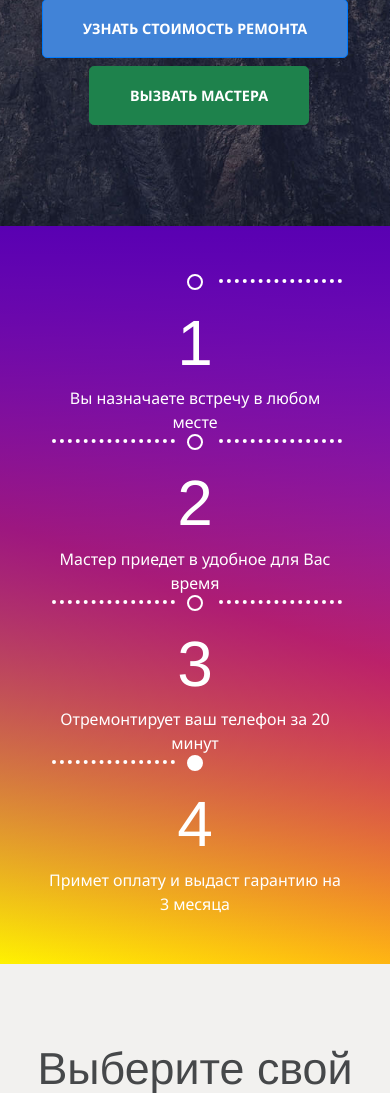
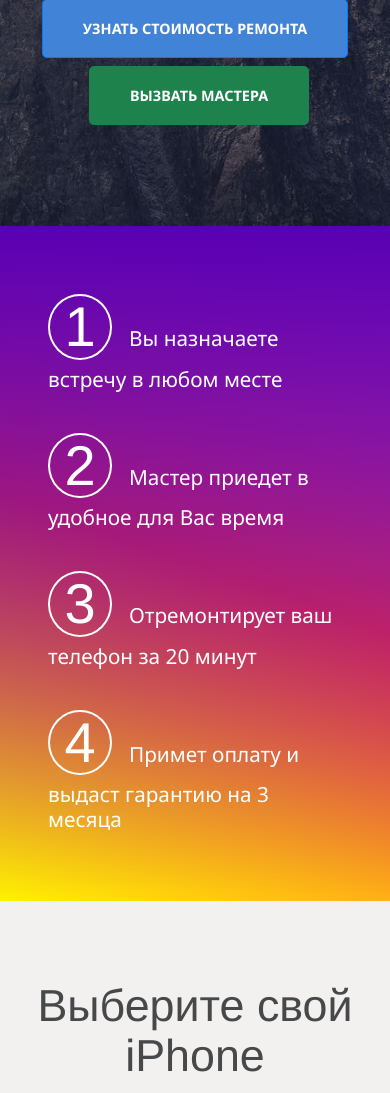
Before and after one commit to Anntie/LightningDesign, a PHP site: page / in a window 390 px wide. Shown: the part 574-1667 px from the top of the page. Run offline with PHP 8.4, Linux system fonts and the light colour scheme; some libraries are stand-ins or nearby versions.

Commit message:
Made steps adaptive

```diff
--- a/css/lightning.css
+++ b/css/lightning.css
@@ -530,6 +530,38 @@ img[data-src] {
   color: #fff;
 }
 
+.steps-text {
+  width: 80%;
+  margin: 0 auto;
+}
+
+@media screen and (max-width: 767.98px) {
+  .steps-number {
+    font-size: 3.5rem;
+    border: 2px #fff solid;
+    width: 4rem;
+    -webkit-border-radius: 100%;
+    -moz-border-radius: 100%;
+    border-radius: 100%;
+
+  }
+
+  .steps-text {
+    font-size: 1.3rem;
+    margin-left: .8rem;
+  }
+
+  .steps-col {
+    padding-top: 20px;
+    padding-bottom: 20px;
+  }
+}
+
+@media screen and (min-width: 180px) and (max-width: 480px) {
+
+}
+
+
 .circle-empty {
   width: 16px;
   height: 16px;
--- a/index.html
+++ b/index.html
@@ -92,32 +92,40 @@
 		</section>
 		<section class="steps p-5">
 			<div class="container">
-				<div class="row text-center steps-row">
+				<div class="row text-md-center steps-row">
 					<div class="col-12 col-md-3 p-0">
-						<div class="dotted-line float-right"></div>
-						<div class="circle-empty rounded-circle"></div>
-						<h1 class="text-center">1</h1>
-						<div class="steps-text">Вы назначаете встречу в любом месте</div>
+						<div class="dotted-line float-right d-none d-md-block"></div>
+						<div class="circle-empty rounded-circle d-none d-md-block"></div>
+						<div class="steps-col">
+							<h1 class="steps-number text-center d-inline-block d-md-block">1</h1>
+							<h6 class="steps-text d-inline d-md-block">Вы назначаете встречу в любом месте</h6>
+						</div>
 					</div>
 					<div class="col-12 col-md-3 p-0">
-						<div class="dotted-line float-left"></div>
-						<div class="dotted-line float-right"></div>
-						<div class="circle-empty rounded-circle"></div>
-						<h1 class="text-center">2</h1>
-						<div class="steps-text">Мастер приедет в удобное для Вас время</div>
+						<div class="dotted-line float-left d-none d-md-block"></div>
+						<div class="dotted-line float-right d-none d-md-block"></div>
+						<div class="circle-empty rounded-circle d-none d-md-block"></div>
+						<div class="steps-col">
+							<h1 class="steps-number text-center d-inline-block d-md-block">2</h1>
+							<h6 class="steps-text d-inline d-md-block">Мастер приедет в удобное для Вас время</h6>
+						</div>
 					</div>
 					<div class="col-12 col-md-3 p-0">
-						<div class="dotted-line float-left"></div>
-						<div class="dotted-line float-right"></div>
-						<div class="circle-empty rounded-circle"></div>
-						<h1 class="text-center">3</h1>
-						<div class="steps-text">Отремонтирует ваш телефон за 20 минут</div>
+						<div class="dotted-line float-left d-none d-md-block"></div>
+						<div class="dotted-line float-right d-none d-md-block"></div>
+						<div class="circle-empty rounded-circle d-none d-md-block"></div>
+						<div class="steps-col">
+							<h1 class="steps-number text-center d-inline-block d-md-block">3</h1>
+							<h6 class="steps-text d-inline d-md-block">Отремонтирует ваш телефон за 20 минут</h6>
+						</div>
 					</div>
 					<div class="col-12 col-md-3 p-0">
-						<div class="dotted-line float-left"></div>
-						<div class="circle-full rounded-circle"></div>
-						<h1 class="text-center">4</h1>
-						<div class="steps-text">Примет оплату и выдаст гарантию на 3 месяца</div>
+						<div class="dotted-line float-left d-none d-md-block"></div>
+						<div class="circle-full rounded-circle d-none d-md-block"></div>
+						<div class="steps-col">
+							<h1 class="steps-number text-center d-inline-block d-md-block">4</h1>
+							<h6 class="steps-text d-inline d-md-block">Примет оплату и выдаст гарантию на 3 месяца</h6>
+						</div>
 					</div>
 				</div>
 			</div>
```
